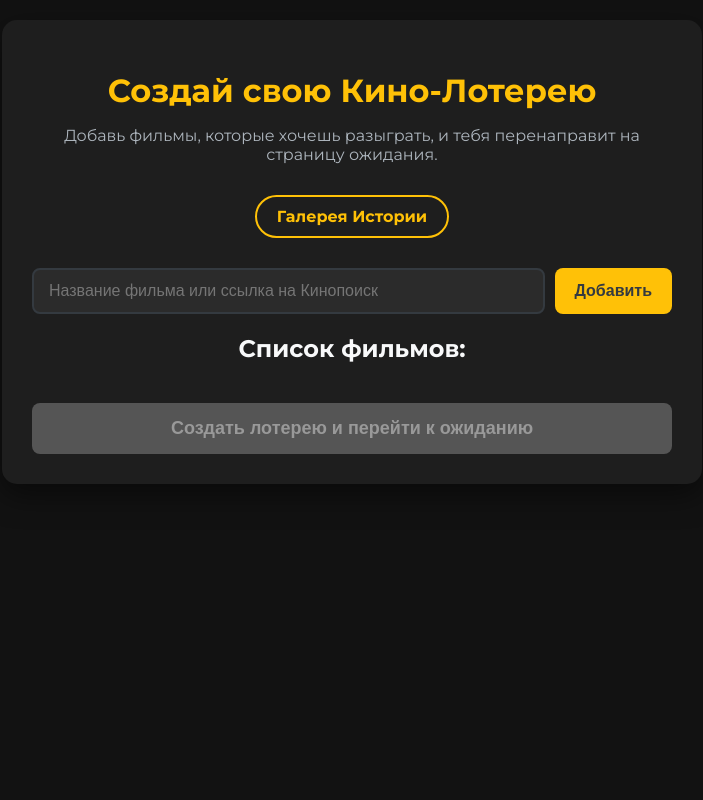
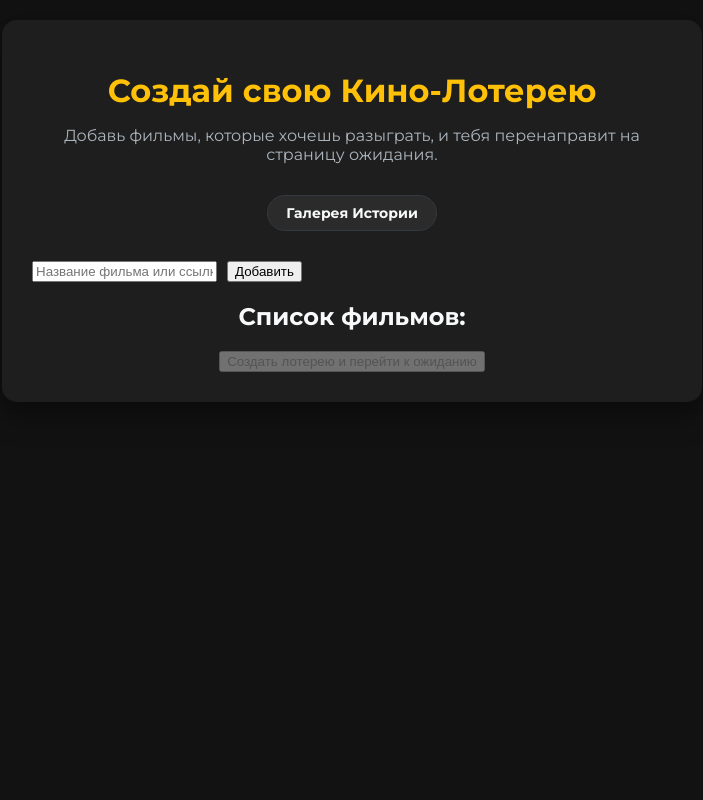
Before and after one commit to BogdanKuklenko/movie-lottery, a Flask app: page / in a window 1280 px wide. Shown: the whole page, without its empty margins (288-991 px from the left). Run offline with Flask 3, Linux system fonts and the light colour scheme.

Commit message:
Бекраунт и визуал

```diff
--- a/static/css/style.css
+++ b/static/css/style.css
@@ -20,6 +20,7 @@ body {
     color: var(--text-color);
     margin: 0;
     padding: 20px;
+    overflow-x: hidden; /* Предотвращаем горизонтальную прокрутку */
 }
 
 /* --- СТИЛИ ДЛЯ СКРОЛЛБАРА --- */
@@ -64,23 +65,25 @@ header p {
     color: #adb5bd;
 }
 
-/* --- НОВЫЙ СТИЛЬ ДЛЯ КНОПКИ-ССЫЛКИ В ГАЛЕРЕЮ --- */
-.gallery-button {
+/* --- НОВЫЙ ЕДИНЫЙ СТИЛЬ ДЛЯ КНОПОК НАВИГАЦИИ --- */
+.nav-button {
     display: inline-block;
-    padding: 10px 20px;
-    border: 2px solid var(--primary-color);
-    border-radius: 25px; /* Делаем ее более округлой */
-    color: var(--primary-color);
+    padding: 8px 18px;
+    border: 1px solid var(--secondary-color);
+    border-radius: 20px;
+    color: var(--text-color);
     text-decoration: none;
     font-weight: 700;
+    font-size: 14px;
     margin-top: 15px;
-    background-color: transparent;
+    background-color: #2b2b2b;
     transition: background-color 0.3s, color 0.3s, transform 0.2s;
 }
-.gallery-button:hover {
-    background-color: var(--primary-color);
-    color: var(--secondary-color);
+.nav-button:hover {
+    background-color: var(--secondary-color);
+    color: white;
     transform: translateY(-2px);
+    border-color: #495057;
 }
 
 .input-group {
@@ -88,125 +91,52 @@ header p {
     gap: 10px;
     margin-bottom: 20px;
 }
-input[type="text"] {
-    flex-grow: 1;
-    padding: 12px 15px;
-    border: 2px solid var(--secondary-color);
+/* ... (остальные стили до .background-rotator без изменений) ... */
+
+/* --- НОВЫЕ СТИЛИ ДЛЯ ФОНА "РАЗБРОСАННЫЕ ФОТО" --- */
+.background-rotator {
+    position: fixed;
+    top: 0;
+    left: 0;
+    width: 100vw;
+    height: 100vh;
+    z-index: -1;
+    overflow: hidden; /* Важно, чтобы фото не вылезали за края */
+}
+.bg-image {
+    position: absolute;
+    width: 20vw; /* Ширина фото относительно ширины экрана */
+    min-width: 150px;
+    max-width: 250px;
+    height: auto;
+    aspect-ratio: 2 / 3;
+    background-size: cover;
+    background-position: center;
     border-radius: 8px;
-    background-color: #2b2b2b;
-    color: var(--text-color);
-    font-size: 16px;
-    outline: none;
-    transition: border-color 0.3s;
-}
-input[type="text"]:focus {
-    border-color: var(--primary-color);
+    box-shadow: 0 10px 25px rgba(0,0,0,0.6);
+    filter: blur(5px) brightness(0.5);
+    opacity: 0;
+    /* --final-transform будет задаваться из JS */
+    transform: var(--final-transform, scale(1));
 }
 
-button {
-    padding: 12px 20px;
-    border: none;
-    border-radius: 8px;
-    background-color: var(--primary-color);
-    color: var(--secondary-color);
-    font-size: 16px;
-    font-weight: 700;
-    cursor: pointer;
-    transition: transform 0.2s, background-color 0.2s;
+@keyframes fall-in {
+    from {
+        /* Начальная позиция: где-то сверху за экраном, сильно повернуто */
+        transform: translateY(-100vh) rotate(-540deg) scale(2);
+        opacity: 0;
+    }
+    to {
+        /* Конечная позиция: та, что задана в --final-transform */
+        transform: var(--final-transform);
+        opacity: 1; /* Проявляется в конце */
+    }
 }
-button:hover {
-    transform: translateY(-2px);
-    background-color: #ffca2c;
-}
-button:disabled {
-    background-color: #555;
-    color: #999;
-    cursor: not-allowed;
-    transform: none;
+.bg-image.falling {
+    animation: fall-in 1.5s cubic-bezier(0.34, 1.56, 0.64, 1) forwards;
 }
 
-.cta-button {
-    width: 100%;
-    padding: 15px;
-    font-size: 18px;
-    margin-top: 20px;
-}
-
-.movie-list {
-    display: grid;
-    grid-template-columns: repeat(auto-fill, minmax(150px, 1fr));
-    gap: 15px;
-    margin-top: 20px;
-    text-align: left;
-}
-.movie-card {
-    background-color: #2b2b2b;
-    border-radius: 8px;
-    padding: 10px;
-    position: relative;
-    overflow: hidden;
-    transition: transform 0.3s;
-}
-.movie-card:hover { transform: scale(1.05); }
-.movie-card img { width: 100%; border-radius: 5px; }
-.movie-card .movie-info h4 { margin: 10px 0 5px; font-size: 14px; white-space: nowrap; overflow: hidden; text-overflow: ellipsis; }
-.movie-card .movie-info p { margin: 0; font-size: 12px; color: #adb5bd; }
-.remove-btn { position: absolute; top: 5px; right: 5px; background: rgba(0,0,0,0.7); color: white; border: none; border-radius: 50%; width: 25px; height: 25px; font-size: 16px; line-height: 25px; text-align: center; padding: 0; cursor: pointer; opacity: 0; transition: opacity 0.3s; }
-.movie-card:hover .remove-btn { opacity: 1; }
-
-.link-box { margin-bottom: 10px; text-align: left; display: flex; flex-wrap: wrap; gap: 10px; }
-.link-box label { display: block; margin-bottom: 5px; color: #adb5bd; width: 100%; }
-.link-box input { flex-grow: 1; min-width: 150px; }
-.link-box .copy-btn { flex-shrink: 0; }
-
-.play-container p { font-size: 1.2em; }
-.roulette-container { width: 100%; overflow: hidden; padding: 20px 0; border: 2px solid var(--secondary-color); border-radius: 10px; margin: 30px 0; }
-.roulette { display: flex; gap: 15px; }
-.roulette.spinning { animation: spin-to-win 5s cubic-bezier(0.1, 0.7, 0.3, 1) forwards; }
-@keyframes spin-to-win { 0% { transform: translateX(0); } 80% { transform: translateX(calc(var(--winner-position) - 100px)); } 100% { transform: translateX(var(--winner-position)); } }
-.roulette img { height: 180px; border-radius: 8px; flex-shrink: 0; filter: blur(20px) grayscale(50%); transform: scale(0.9); opacity: 0.7; transition: filter 0.5s ease-out, transform 0.5s ease-out, opacity 0.5s ease-out; }
-.roulette img.winner { filter: blur(0) grayscale(0%); transform: scale(1.1); opacity: 1; }
-.result-card { display: flex; flex-direction: column; align-items: center; gap: 15px; animation: fadeIn 1s; margin-top: 20px;}
-.result-card img { max-width: 250px; border-radius: 10px; box-shadow: 0 5px 20px rgba(0,0,0,0.5); }
-.result-card.waiting .loader { margin-top: 20px; }
-
-
-/* --- СТИЛИ ДЛЯ СТРАНИЦЫ-ГАЛЕРЕИ И МОДАЛЬНОГО ОКНА --- */
-.gallery-body { padding: 0; }
-.gallery-header { padding: 20px; text-align: center; }
-.history-gallery { display: grid; grid-template-columns: repeat(auto-fill, minmax(200px, 1fr)); gap: 8px; padding: 8px; }
-.gallery-item, .waiting-card { position: relative; overflow: hidden; cursor: pointer; border-radius: 8px; box-shadow: 0 4px 15px rgba(0,0,0,0.5); aspect-ratio: 2 / 3; }
-.gallery-item img { display: block; width: 100%; height: 100%; object-fit: cover; transition: transform 0.4s ease, filter 0.4s ease; }
-.gallery-item:hover img { transform: scale(1.05); filter: brightness(1.1); }
-.date-overlay { position: absolute; bottom: 0; left: 0; width: 100%; background: linear-gradient(to top, rgba(0,0,0,0.8), transparent); color: white; padding: 20px 10px 10px; font-size: 14px; font-weight: 700; text-align: left; transition: opacity 0.4s; pointer-events: none; }
-.gallery-item:hover .date-overlay, .waiting-card:hover .date-overlay { opacity: 0; }
-.no-history { grid-column: 1 / -1; text-align: center; font-size: 1.2em; color: #adb5bd; padding: 50px; }
-
-.waiting-card { background-color: #2b2b2b; display: flex; justify-content: center; align-items: center; text-align: center; color: #adb5bd; transition: background-color 0.4s; }
-.waiting-card:hover { background-color: #343a40; }
-.waiting-content .loader-small { border: 3px solid #6c757d; border-top: 3px solid var(--primary-color); border-radius: 50%; width: 30px; height: 30px; animation: spin 1s linear infinite; margin: 0 auto 10px; }
-.waiting-content span { font-weight: 700; }
-
-.modal-overlay { position: fixed; top: 0; left: 0; width: 100%; height: 100%; background-color: rgba(0,0,0,0.85); display: flex; justify-content: center; align-items: center; z-index: 1000; backdrop-filter: blur(5px); }
-.modal-content { background-color: var(--card-bg-color); padding: 30px; border-radius: 15px; max-width: 600px; width: 90%; max-height: 90vh; overflow-y: auto; position: relative; animation: zoomIn 0.3s ease-out; }
-.close-button { position: absolute; top: 10px; right: 20px; font-size: 30px; color: #adb5bd; cursor: pointer; transition: color 0.2s; }
-.close-button:hover { color: white; }
-#modal-loser-list { text-align: left; margin-top: 20px; }
-#modal-loser-list h3 { margin-bottom: 15px; }
-
-#modal-loser-list ul { padding-left: 0; list-style: none; display: grid; grid-template-columns: repeat(auto-fill, minmax(80px, 1fr)); gap: 15px; }
-.loser-item { display: flex; flex-direction: column; align-items: center; text-align: center; }
-.loser-poster { width: 100%; aspect-ratio: 2 / 3; object-fit: cover; border-radius: 5px; margin-bottom: 5px; box-shadow: 0 2px 5px rgba(0,0,0,0.4); }
-.loser-name { font-size: 12px; color: #adb5bd; }
-
-.action-button-tg { display: block; width: 100%; padding: 15px; font-size: 16px; font-weight: 700; text-align: center; text-decoration: none; background-color: #0088cc; color: white; border-radius: 8px; margin-top: 10px; transition: background-color 0.2s, transform 0.2s; }
-.action-button-tg:hover { background-color: #0099e6; transform: translateY(-2px); }
-
-.loader { border: 4px solid #f3f3f3; border-top: 4px solid var(--primary-color); border-radius: 50%; width: 40px; height: 40px; animation: spin 1s linear infinite; margin: 10px auto; }
-@keyframes spin { 0% { transform: rotate(0deg); } 100% { transform: rotate(360deg); } }
-@keyframes fadeIn { from { opacity: 0; transform: scale(0.9); } to { opacity: 1; transform: scale(1); } }
-@keyframes zoomIn { from { opacity: 0; transform: scale(0.8); } to { opacity: 1; transform: scale(1); } }
-
+/* ... (остальные стили до @media без изменений) ... */
 
 /* --- АДАПТАЦИЯ ДЛЯ МОБИЛЬНЫХ УСТРОЙСТВ --- */
 @media (max-width: 700px) {
@@ -220,10 +150,10 @@ button:disabled {
         font-size: 1.8em;
     }
     .input-group {
-        flex-direction: column; /* Ставим поле ввода и кнопку друг под другом */
+        flex-direction: column;
     }
     .input-group button {
-        width: 100%; /* Растягиваем кнопку на всю ширину */
+        width: 100%;
     }
     .link-box {
         flex-direction: column;
@@ -236,8 +166,18 @@ button:disabled {
         height: 140px;
     }
     .history-gallery {
-        grid-template-columns: repeat(auto-fill, minmax(120px, 1fr)); /* Уменьшаем карточки */
+        grid-template-columns: repeat(auto-fill, minmax(120px, 1fr));
         gap: 5px;
         padding: 5px;
     }
+
+    /* --- ИСПРАВЛЕНИЕ ДЛЯ МОДАЛЬНОГО ОКНА НА МОБИЛЬНЫХ --- */
+    .modal-content {
+        width: 100%;
+        height: 100%;
+        max-width: 100%;
+        max-height: 100%;
+        border-radius: 0; /* Убираем скругление для вида "во весь экран" */
+        padding: 20px 15px;
+    }
 }
--- a/static/js/background.js
+++ b/static/js/background.js
@@ -2,49 +2,67 @@
 
 document.addEventListener('DOMContentLoaded', () => {
     const rotator = document.querySelector('.background-rotator');
-    if (!rotator) return; // Если контейнера нет, ничего не делаем
+    if (!rotator) return;
 
     let posters = [];
 
-    // Этот скрипт универсальный и ищет данные о фильмах в разных переменных,
-    // в зависимости от того, на какой странице он был запущен.
+    // Эта часть, как и раньше, универсально собирает все доступные постеры
     if (typeof movies !== 'undefined' && Array.isArray(movies)) {
-        // Для index.html, где есть глобальный массив 'movies'
         posters = movies.map(m => m.poster).filter(Boolean);
     } else if (typeof lotteryData !== 'undefined' && Array.isArray(lotteryData)) {
-        // Для play.html, где данные в 'lotteryData'
         posters = lotteryData.map(m => m.poster).filter(Boolean);
     } else if (typeof lottery !== 'undefined' && lottery.movies) {
-        // Для result.html, где данные в 'lottery.movies'
         posters = lottery.movies.map(m => m.poster).filter(Boolean);
     }
 
-    if (posters.length === 0) return; // Если постеров нет, выходим
+    if (posters.length === 0) return;
 
-    // Создаем div'ы с фоновыми картинками для каждого постера
-    posters.forEach(imageUrl => {
+    // Перемешиваем массив постеров для большего разнообразия
+    posters.sort(() => Math.random() - 0.5);
+
+    let posterIndex = 0;
+    let zIndexCounter = 1;
+    const MAX_PHOTOS = 15; // Максимальное количество фото на экране одновременно
+
+    // Функция, которая добавляет одно фото на фон
+    const addPhotoToBackground = () => {
+        if (posters.length === 0) return;
+
+        // Если фото на экране слишком много, удаляем самое старое
+        if (rotator.children.length >= MAX_PHOTOS) {
+            rotator.removeChild(rotator.children[0]);
+        }
+
+        const imageUrl = posters[posterIndex];
         const div = document.createElement('div');
         div.className = 'bg-image';
         div.style.backgroundImage = `url(${imageUrl})`;
+
+        // --- Генерируем случайные параметры для фото ---
+        const randomTop = Math.random() * 60 + 10; // от 10% до 70% от высоты
+        const randomLeft = Math.random() * 70 + 5; // от 5% до 75% от ширины
+        const randomRotate = Math.random() * 40 - 20; // от -20 до +20 градусов
+
+        div.style.top = `${randomTop}%`;
+        div.style.left = `${randomLeft}%`;
+        div.style.zIndex = zIndexCounter++; // Каждое новое фото будет поверх старых
+
+        // Устанавливаем финальную трансформацию для анимации
+        div.style.setProperty('--final-transform', `rotate(${randomRotate}deg) scale(1)`);
+
         rotator.appendChild(div);
-    });
 
-    const bgImages = rotator.querySelectorAll('.bg-image');
-    let currentIndex = 0;
+        // Добавляем класс, который запускает анимацию "падения" из style.css
+        // Небольшая задержка, чтобы браузер успел отрисовать элемент перед анимацией
+        setTimeout(() => {
+            div.classList.add('falling');
+        }, 10);
 
-    // Если есть хотя бы одна картинка, запускаем "карусель"
-    if (bgImages.length > 0) {
-        // Сразу показываем первую картинку
-        bgImages[currentIndex].classList.add('visible');
+        // Переходим к следующему постеру, зацикливая массив
+        posterIndex = (posterIndex + 1) % posters.length;
+    };
 
-        // Устанавливаем таймер для смены картинок
-        setInterval(() => {
-            // Скрываем текущую картинку
-            bgImages[currentIndex].classList.remove('visible');
-            // Вычисляем индекс следующей картинки (с зацикливанием)
-            currentIndex = (currentIndex + 1) % bgImages.length;
-            // Показываем следующую
-            bgImages[currentIndex].classList.add('visible');
-        }, 7000); // Меняем фон каждые 7 секунд
-    }
+    // Запускаем процесс: добавляем по одному фото каждые 4 секунды
+    addPhotoToBackground(); // Добавляем первое фото сразу
+    setInterval(addPhotoToBackground, 4000);
 });
--- a/templates/history.html
+++ b/templates/history.html
@@ -13,7 +13,7 @@
 
     <header class="gallery-header">
         <h1>Галерея Лотерей</h1>
-        <a href="{{ url_for('index') }}" class="history-link">&larr; Вернуться к созданию</a>
+        <a href="{{ url_for('index') }}" class="nav-button">&larr; Вернуться к созданию</a>
     </header>
 
     <div class="history-gallery">
--- a/templates/index.html
+++ b/templates/index.html
@@ -15,7 +15,7 @@
         <header>
             <h1>Создай свою Кино-Лотерею</h1>
             <p>Добавь фильмы, которые хочешь разыграть, и тебя перенаправит на страницу ожидания.</p>
-            <a href="{{ url_for('history') }}" class="gallery-button">Галерея Истории</a>
+            <a href="{{ url_for('history') }}" class="nav-button">Галерея Истории</a>
         </header>
 
         <div class="form-container">
```
